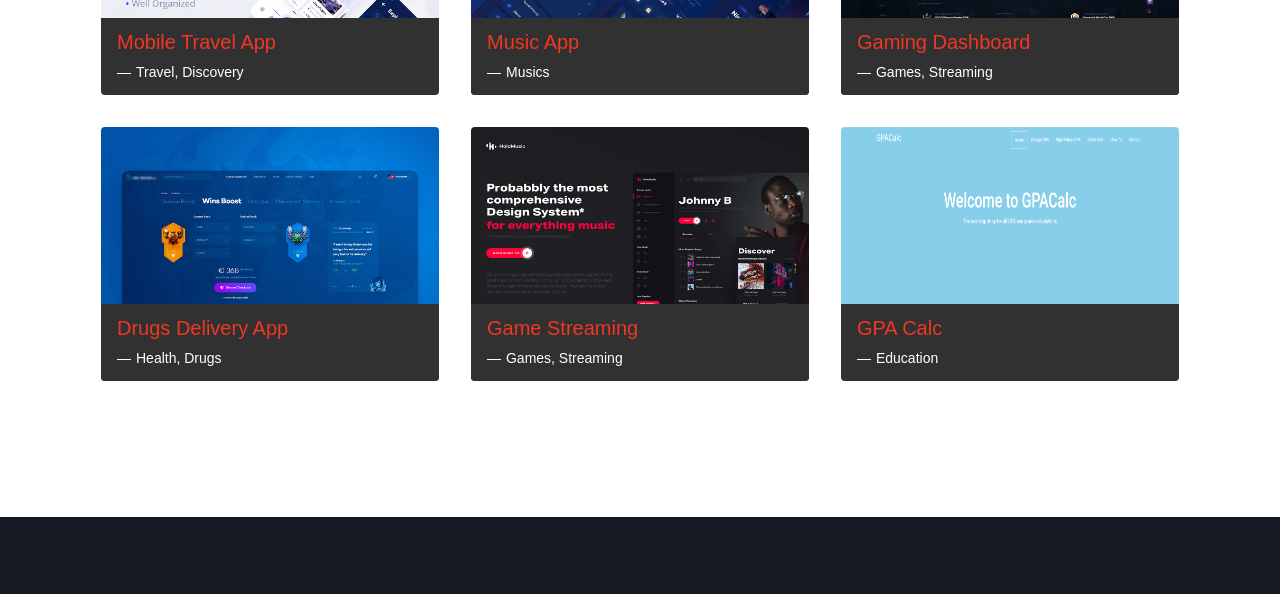
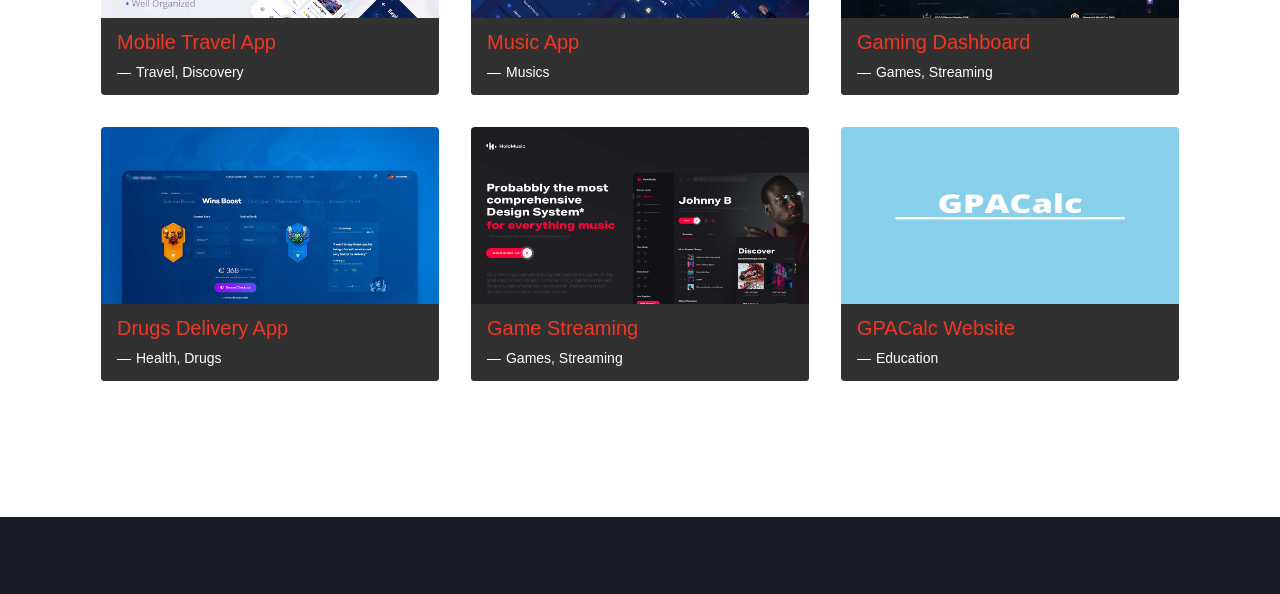
Before and after one commit to JayCodeDev/jaycodedev.github.io, a plain HTML site: page index.html in a window 1280 px wide. Shown: the part 2120-2714 px from the top of the page. Drawn offline with Linux system fonts and the light colour scheme; some packages are replaced by stand-ins of ours; a web font is replaced by a local one.

Commit message:
updated work images

```diff
--- a/index.html
+++ b/index.html
@@ -273,9 +273,9 @@
         <div class="grid-item websites wow zoomIn">
           <div class="img-place" data-src="assets/img/gpacalc-display.png" data-fancybox
             data-caption="<h5 class='fg-theme'>GPA Calc</h5> <p>Education</p>">
-            <img src="assets/img/gpacalc-display.png" alt="" id="calc_img" />
+            <img src="assets/img/work/gpacalc-work.png" alt="" id="calc_img" />
             <div class="img-caption">
-              <h5 class="fg-theme">GPA Calc</h5>
+              <h5 class="fg-theme">GPACalc Website</h5>
               <p>Education</p>
             </div>
           </div>
@@ -608,7 +608,7 @@
             <hr class="divider" />
             <ul class="list-unstyled">
               <li>
-                <a href="https://gpacalc.org" target="_blank">GPA Calc</a>
+                <a href="https://gpacalc.org" target="_blank">GPACalc</a>
               </li>
             </ul>
           </div>
```
Also changed, not shown: assets/img/work/gpacalc-work.png (added), 1 other file.
